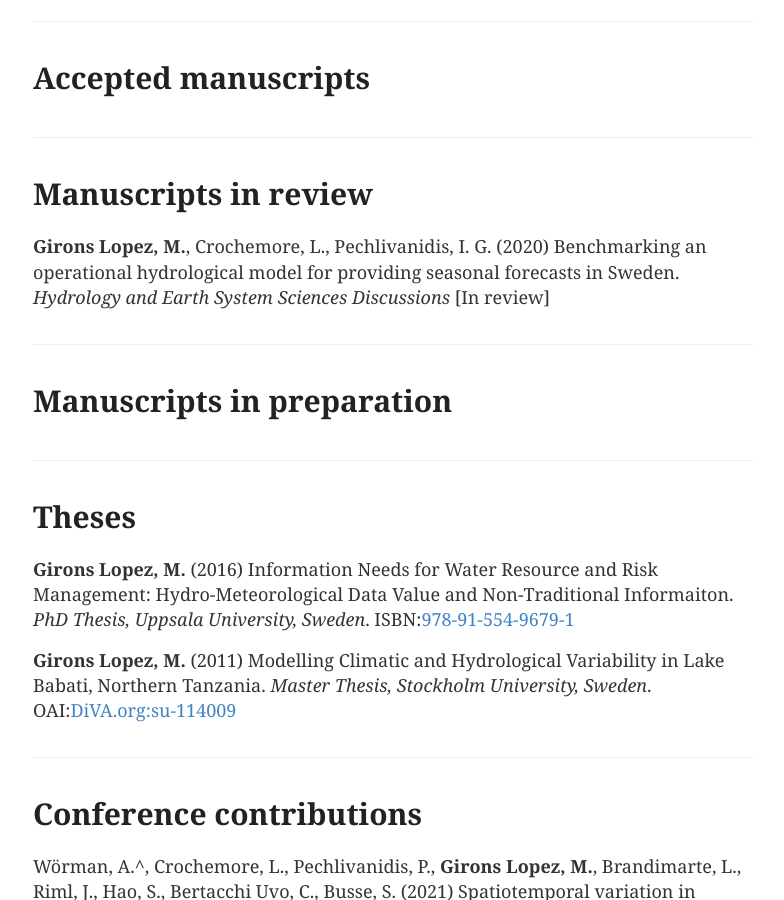
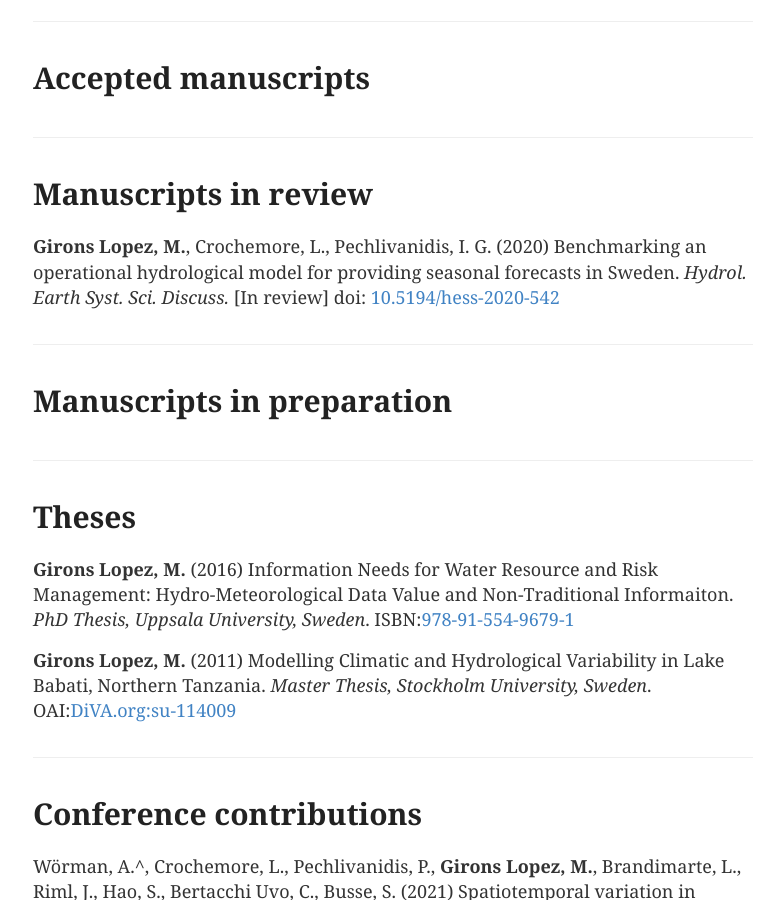
Before and after one commit to GironsLopez/GironsLopez.github.io, a Jekyll site: the page built from publications/index.md, in a window 1280 px wide and 900 px high, scrolled down 1252 px. Shown: the whole window, without its empty margins (247-1031 px from the left). Built offline with Jekyll 4.4.1, drawn with Linux system fonts in a browser that asks for light colours.

Commit message:
Update index.md

```diff
--- a/publications/index.md
+++ b/publications/index.md
@@ -30,7 +30,7 @@ Mbanguka, R. P., Lyon, S. W., Holmgren, K., **Girons Lopez, M.**, Jarsjö, J. (2
 
 # Manuscripts in review
 
-**Girons Lopez, M.**, Crochemore, L., Pechlivanidis, I. G. (2020) Benchmarking an operational hydrological model for providing seasonal forecasts in Sweden. *Hydrology and Earth System Sciences Discussions* [In review]
+**Girons Lopez, M.**, Crochemore, L., Pechlivanidis, I. G. (2020) Benchmarking an operational hydrological model for providing seasonal forecasts in Sweden. *Hydrol. Earth Syst. Sci. Discuss.* [In review] doi: [10.5194/hess-2020-542](https://doi.org/10.5194/hess-2020-542){:target="_blank"}
 
 <div class="line-separator"></div>
 
```
